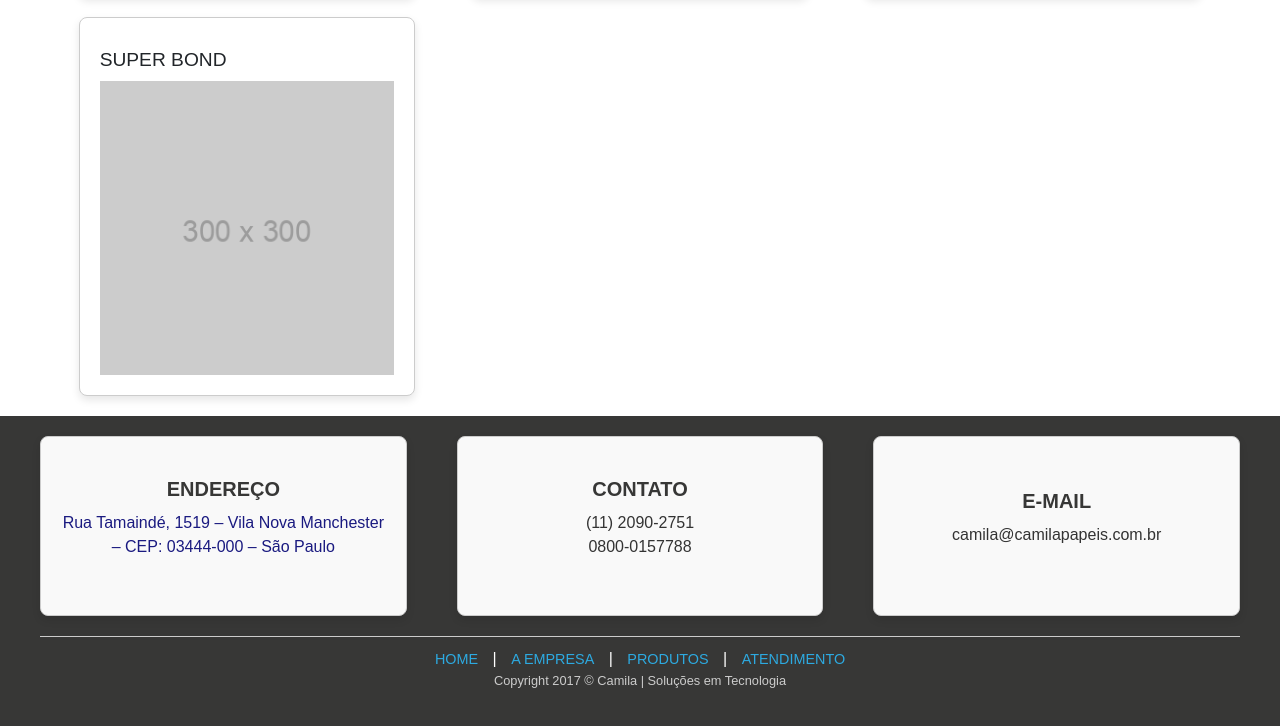
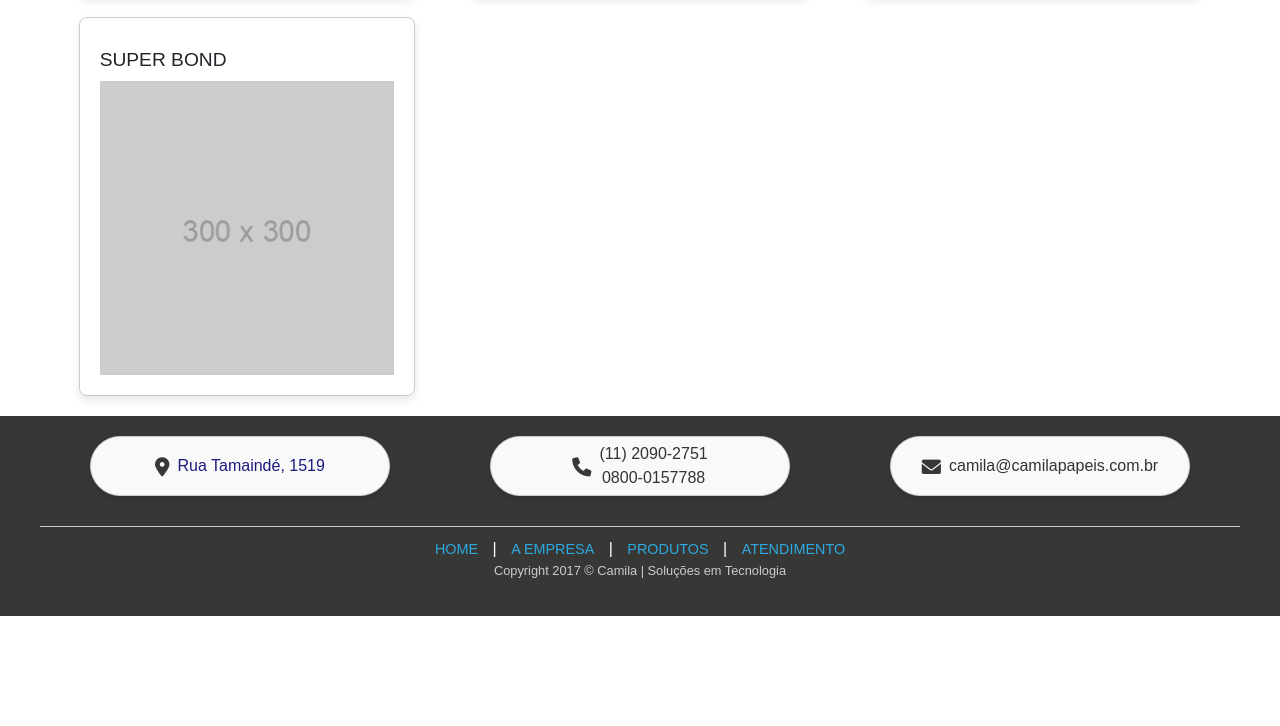
Before and after one commit to yanaguiii/CamilaPap-is, a plain HTML site: page index.html in a window 1280 px wide. Shown: the part 4990-5716 px from the top of the page. After the commit the page ends 5606 px from the top, so only its background shows below. Drawn offline with Linux system fonts and the light colour scheme; some packages are replaced by stand-ins of ours; a script that the page names is missing.

Commit message:
Adição da inicialização para Mac e mudança no footer

```diff
--- a/css/styles.css
+++ b/css/styles.css
@@ -354,9 +354,9 @@ footer {
     display: flex;
     justify-content: center; /* Centraliza as colunas horizontalmente */
     align-items: center; /* Alinha as colunas verticalmente no centro */
-    gap: 50px; /* Espaço entre as colunas */
-    flex-wrap: wrap; /* Permite que as colunas quebrem em linhas em telas menores */
-    margin-bottom: 20px; /* Espaço inferior entre as seções */
+    gap: 100px; /* Espaço entre as colunas */
+     /* Permite que as colunas quebrem em linhas em telas menores */
+    margin-bottom: 30px; /* Espaço inferior entre as seções */
 }
 
 /* Colunas de informação */
@@ -365,27 +365,34 @@ footer {
         flex-direction: column; /* Colocar conteúdo em coluna */
         justify-content: center; /* Centraliza verticalmente o conteúdo */
         align-items: center; /* Centraliza horizontalmente o conteúdo */
-    padding: 20px;
+        padding: 10px;
         border: 1px solid #ccc;
-    border-radius: 8px;
+        border-radius: 50px;
         background-color: #f9f9f9;
         box-shadow: 0 4px 8px rgba(0, 0, 0, 0.1);
-    flex: 1; /* Permite que as colunas cresçam igualmente */
-    min-height: 180px; /* Altura mínima para todas as colunas */
+        flex: 0 0 auto; /* Permite que as colunas cresçam igualmente */
+        height: 60px;
+        width:300px;
     }
 
-/* Título das colunas de informação */
-.info-heading {
-    font-weight: bold;
-    margin-bottom: 10px;
-    color: #373736; /* Cor do título (para contraste) */
+    .info-text {
+        font-size: 1rem;
+        display: flex; /* Utiliza flexbox para o texto e ícone */
+        align-items: center; /* Centraliza verticalmente o ícone e o texto */
+        justify-content: flex-start; /* Alinha o conteúdo à esquerda */
+        color: #333; /* Cor do texto */
     }
 
-/* Texto dentro das colunas de informação */
-.info-text {
-    font-size: 1rem;
-    color: #333; /* Cor do texto (para contraste) */
+    .info-text p {
+        margin: 0; /* Remove margem padrão do parágrafo */
     }
+
+    .info-text i {
+        margin-right: 8px; /* Espaçamento entre o ícone e o texto */
+        font-size: 1.2em; /* Tamanho do ícone */
+        color: #373736; /* Cor do ícone */
+    }
+
 
 /* Estilo para links dentro das colunas de informação */
 .info-link {
--- a/index.html
+++ b/index.html
@@ -4,7 +4,7 @@
 <head>
     <meta charset="UTF-8">
     <meta name="viewport" content="width=device-width, initial-scale=1.0">
-    <title>Projeto Borba</title>
+    <title>Camila Papéis</title>
     <link rel="stylesheet" href="css/styles.css">
     <link rel="stylesheet" href="bootstrap/css/bootstrap.min.css">
     <link rel="stylesheet" href="bootstrap/css/bootstrap-grid.min.css">
@@ -81,23 +81,29 @@
 
 
     <footer>
-        <div class="footer-container text-center">
+        <div class="footer-container">
             <!-- Seção de Informações -->
             <div class="info-section">
                 <!-- Coluna ENDEREÇO -->
                 <div class="info-column text-center">
-                    <h5 class="info-heading">ENDEREÇO</h5>
-                    <p class="info-text"><a class="info-link" target="_blank" rel="noopener noreferrer" href="https://www.google.com/maps/place/R.+Tamaindé,+1519">Rua Tamaindé, 1519 – Vila Nova Manchester – CEP: 03444-000 – São Paulo</a></p>
+                    <div class="info-text">
+                        <i class="fas fa-map-marker-alt"></i>
+                        <p><a class="info-link" target="_blank" rel="noopener noreferrer" href="https://www.google.com/maps/place/R.+Tamaindé,+1519">Rua Tamaindé, 1519</a></p>
+                    </div>
                 </div>
                 <!-- Coluna CONTATO (no centro) -->
                 <div class="info-column text-center">
-                    <h5 class="info-heading">CONTATO</h5>
-                    <p class="info-text">(11) 2090-2751<br>0800-0157788</p>
+                    <div class="info-text">
+                        <i class="fas fa-phone contact-icon"></i>
+                        <p>(11) 2090-2751<br>0800-0157788</p>
+                    </div>
                 </div>
                 <!-- Coluna E-MAIL -->
                 <div class="info-column text-center">
-                    <h5 class="info-heading">E-MAIL</h5>
-                    <p class="info-text">camila@camilapapeis.com.br</p>
+                    <div class="info-text">
+                        <i class="fas fa-envelope"></i>
+                        <p>camila@camilapapeis.com.br</p>
+                    </div>
                 </div>
             </div>
 
```
Also changed, not shown: 4 other files. Lines whose indentation alone changed are shown as unchanged.
